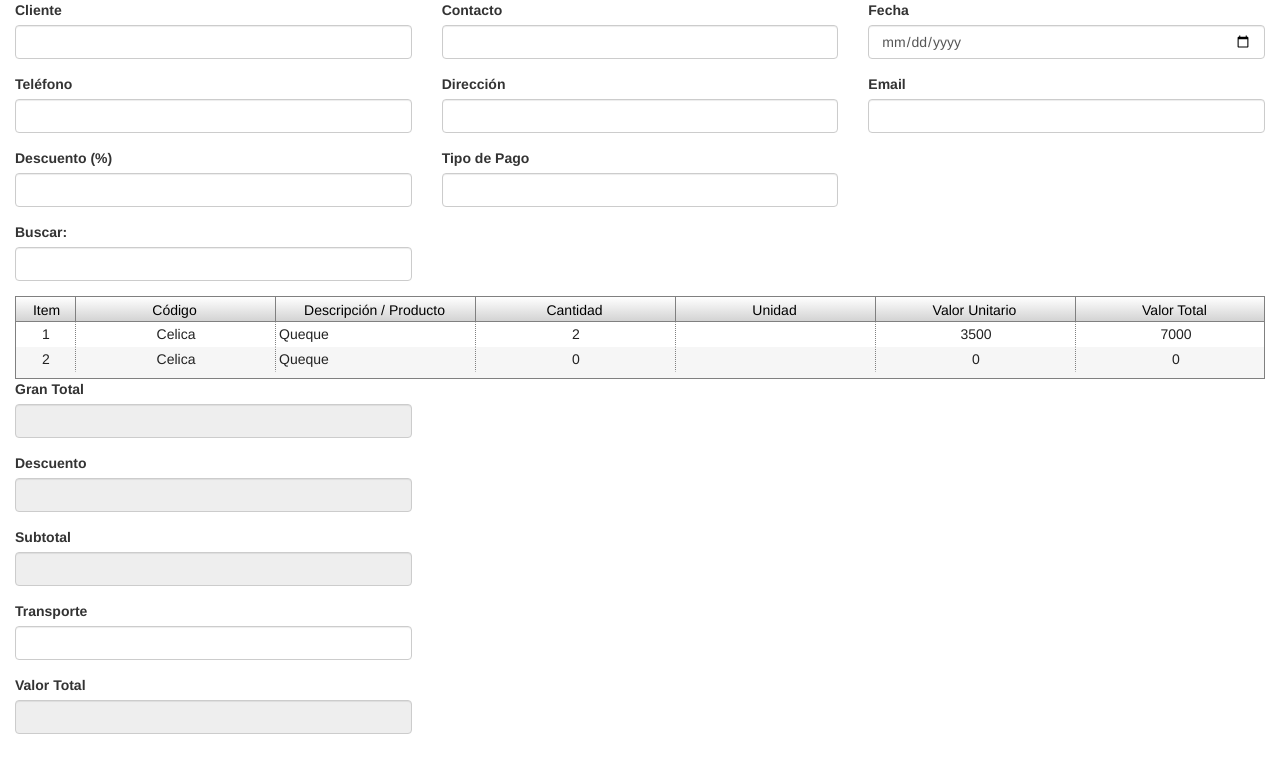
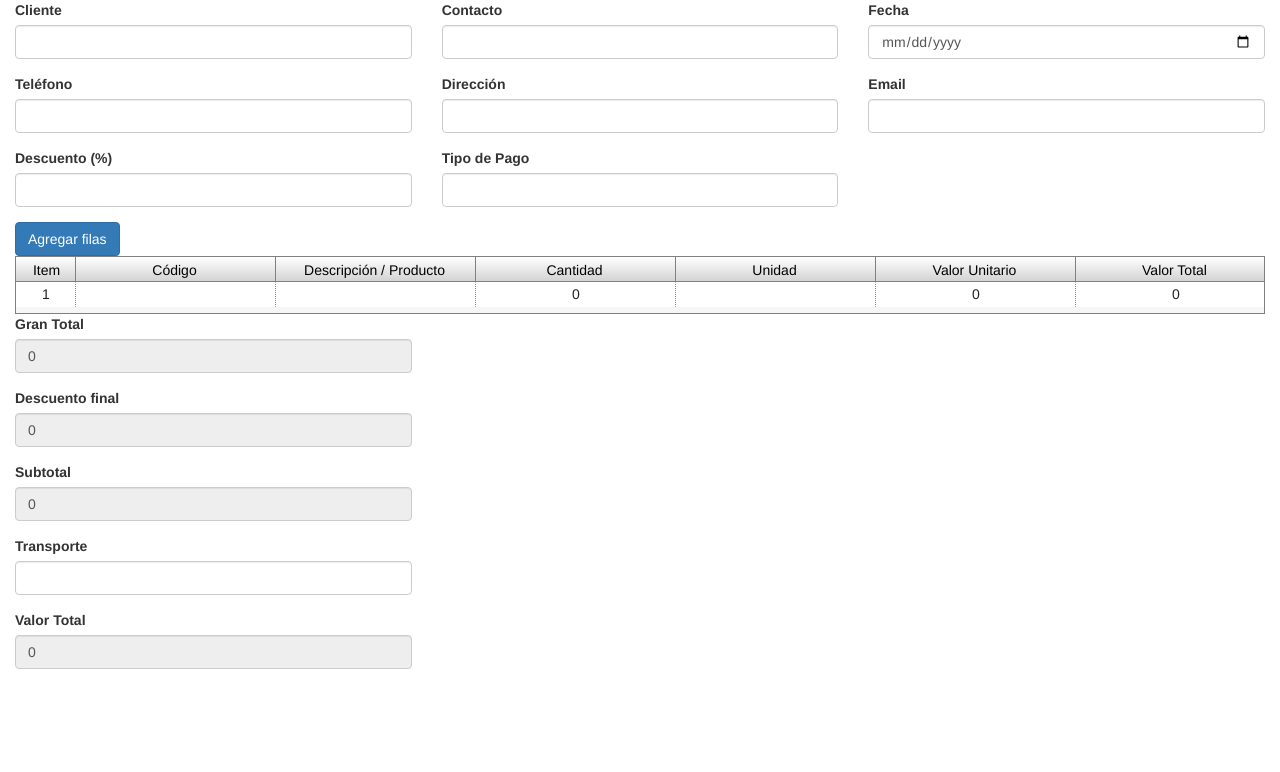
Before and after one commit to djhvscf/Endulzarte-Quotation, a plain HTML site: page index.html in a window 1280 px wide. Drawn offline with Linux system fonts and the light colour scheme.

Commit message:
More functionality

```diff
--- a/index.html
+++ b/index.html
@@ -6,6 +6,8 @@
         <script src="lib/jquery-1.12.4.js"></script>
         <script src="lib/ag-grid.js"></script>
         <script src="js/index.js"></script>
+        <script src="js/calculos.js"></script>
+        <script src="js/gridHelper.js"></script>
         <script src="js/bootstrap.min.js"></script>
     </head>
     <body>
@@ -64,13 +66,9 @@
                     </div>
                 </div>
             </div>
-
             <div class="row">
-                <div class="col-md-4">
-                    <div class="form-group">
-                        <label for="Buscar">Buscar:</label>
-                        <input type="text" class="form-control" id="buscar">
-                    </div>
+                <div class="col-md-12">
+                    <button type="button" class="btn btn-primary" id="agregarFilas">Agregar filas</button>
                 </div>
             </div>
             <div class="row">
@@ -86,7 +84,7 @@
                             <input type="text" class="form-control" id="granTotal" readonly>
                         </div>
                         <div class="form-group">
-                            <label for="descuentoFinal">Descuento</label>
+                            <label for="descuentoFinal">Descuento final</label>
                             <input type="text" class="form-control" id="descuentoFinal" readonly>
                         </div>
                         <div class="form-group">
@@ -94,7 +92,7 @@
                             <input type="text" class="form-control" id="subtotal" readonly>
                         </div>
                         <div class="form-group">
-                            <label for="Transporte">Transporte</label>
+                            <label for="transporte">Transporte</label>
                             <input type="number" class="form-control" id="transporte">
                         </div>
                         <div class="form-group">
--- /dev/null
+++ b/js/calculos.js
@@ -0,0 +1,34 @@
+var calculos = new function() {
+    this.calcular = function (gridOptions) {
+        this.calcularGranTotal(gridOptions);
+    };
+    this.calcularGranTotal = function(gridOptions) {
+        var granTotal = 0;
+        gridOptions.api.forEachNode(function (node) {
+            granTotal += gridOptions.api.getValue("total", node);
+        });
+        $("#granTotal").val(granTotal);
+
+        this.calcularDescuento(granTotal);
+    };
+    this.calcularDescuento = function(granTotal) {
+        var descuentoFinal = $("#descuentoFinal"),
+        descuento = $("#descuento"),
+        descuentoFinalValue = (descuento.val() === "" ? 0 : descuento.val()) * (granTotal/100);
+
+        descuentoFinal.val(descuentoFinalValue);
+        this.calcularSubtotal(granTotal, descuentoFinalValue);
+    };
+    this.calcularSubtotal = function(granTotal, descuentoFinalValue) {
+        var subtotal = $("#subtotal");
+        subtotal.val(granTotal - descuentoFinalValue);
+
+        this.calcularValorTotal();
+    };
+    this.calcularValorTotal = function() {
+        var subtotal = $("#subtotal"),
+            transporte = $("#transporte");
+
+        $("#valorFinalTotal").val(parseFloat(subtotal.val() === "" ? 0 : subtotal.val()) + parseFloat(transporte.val() === "" ? 0 : transporte.val()));
+    };
+}
--- /dev/null
+++ b/js/gridHelper.js
@@ -0,0 +1,31 @@
+var gridHelper = new function() {
+    this.agregarFilas = function (gridOptions) {
+        var rowData = [],
+        rowCount = 1;
+
+        gridOptions.api.forEachNode(function (node) {
+            rowData.push({
+                item: gridOptions.api.getValue("item", node),
+                codigo: gridOptions.api.getValue("codigo", node),
+                producto: gridOptions.api.getValue("producto", node),
+                cantidad: gridOptions.api.getValue("cantidad", node),
+                unidad: gridOptions.api.getValue("unidad", node),
+                valor: gridOptions.api.getValue("valor", node),
+                total: gridOptions.api.getValue("total", node)
+            });
+            rowCount++;
+        });
+
+        rowData.push({
+            item: rowCount.toString(),
+            codigo: "",
+            producto: "",
+            cantidad: 0,
+            unidad: "",
+            valor: 0,
+            total: 0
+        });
+
+        gridOptions.api.setRowData(rowData);
+    };
+}
--- a/js/index.js
+++ b/js/index.js
@@ -70,28 +70,15 @@ function numberNewValueHandler(params) {
 }
 
 function cellValueChanged() {
-    var granTotal = 0;
     gridOptions.api.softRefreshView();
-    gridOptions.api.forEachNode(function (e) {
-        granTotal += gridOptions.api.getValue("total", e);
-    });
-    $("#granTotal").val(granTotal);
+    calculos.calcular(gridOptions);
 }
 
 var rowData = [
     {
         item: "1",
-        codigo: "Celica",
-        producto: "Queque",
-        cantidad: 2,
-        unidad: "",
-        valor: 3500,
-        total: 0
-    },
-    {
-        item: "2",
-        codigo: "Celica",
-        producto: "Queque",
+        codigo: "",
+        producto: "",
         cantidad: 0,
         unidad: "",
         valor: 0,
@@ -110,4 +97,18 @@ var gridOptions = {
 document.addEventListener("DOMContentLoaded", function() {
     var eGridDiv = document.querySelector('#myGrid');
     new agGrid.Grid(eGridDiv, gridOptions);
+
+    $("#agregarFilas").click(function() {
+        gridHelper.agregarFilas(gridOptions)
+    });
+
+    $("#descuento").change(function() {
+        calculos.calcular(gridOptions);
+    });
+
+    $("#transporte").change(function() {
+        calculos.calcular(gridOptions);
+    });
+
+    calculos.calcular(gridOptions);
 });
```
